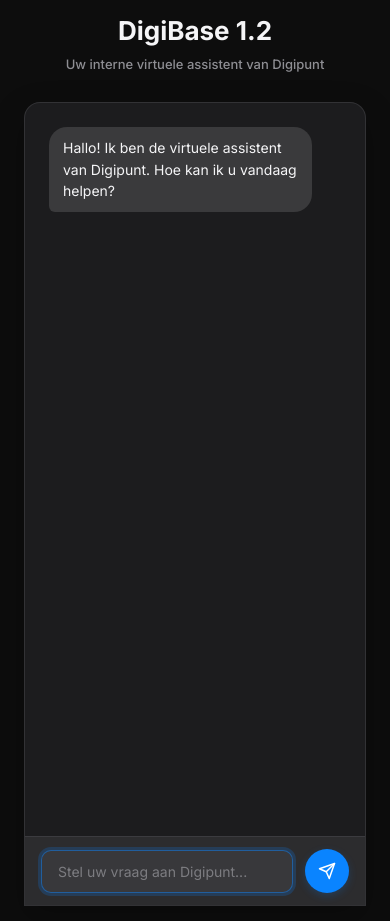
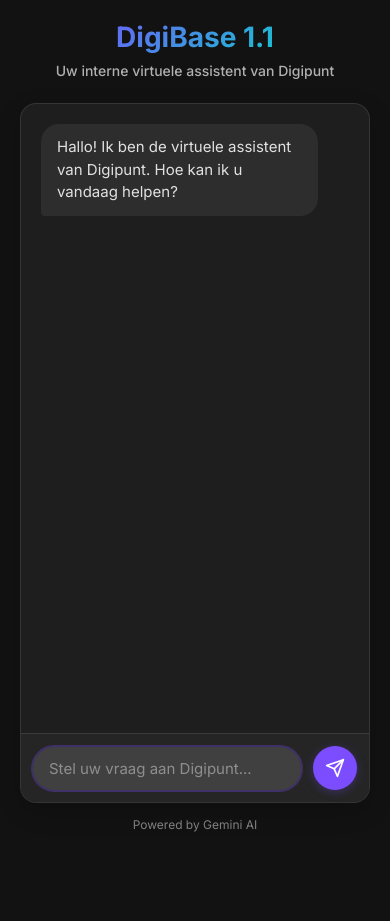
Before and after one commit to FNXBoedie/digibase, a plain HTML site: page index.html in a window 390 px wide. After the commit the page ends 852 px from the top, so only its background shows below. Drawn offline with Linux system fonts and the light colour scheme.

Commit message:
Update index.html

```diff
--- a/index.html
+++ b/index.html
@@ -9,37 +9,28 @@
     <link href="https://fonts.googleapis.com/css2?family=Inter:wght@400;500;600;700&display=swap" rel="stylesheet">
     <style>
         :root {
-            --background: #0d0d0d;
-            --surface: #1c1c1e;
-            --surface-variant: #2c2c2e;
-            --primary: #0A84FF;
-            --primary-variant: #0073e6;
-            --secondary: #30D158; /* Apple Green for status */
-            --text-primary: #F5F5F7;
-            --text-secondary: #8e8e93;
-            --border: rgba(84, 84, 88, 0.4);
-            --shadow: 0 12px 32px rgba(0, 0, 0, 0.25);
-            --user-message-bg: var(--primary);
-            --bot-message-bg: #3A3A3C;
-            --input-bg: #2c2c2e; /* Slightly darker than surface-variant for subtle depth */
-            --input-bg-focus: #38383b;
-            --warning-text: #FF3B30; /* Apple Red */
-
-            --container-width: 900px;
-            --border-radius-container: 16px;
-            --border-radius-message: 18px;
-            --border-radius-message-tail: 6px;
-            --border-radius-input: 10px; /* Sharper input field */
-
-            /* RGB values for rgba usage with primary color */
-            --rgb-primary: 10, 132, 255;
+            --background: #121212;
+            --surface: #1e1e1e;
+            --surface-variant: #252525;
+            --primary: #7c4dff;
+            --primary-variant: #6736f0;
+            --secondary: #03dac6;
+            --text-primary: #e1e1e1;
+            --text-secondary: #b0b0b0;
+            --border: rgba(255, 255, 255, 0.1);
+            --shadow: 0 8px 24px rgba(0, 0, 0, 0.2);
+            --user-message: #7c4dff;
+            --bot-message: #2d2d2d;
+            --container-width: 1000px;
+            --border-radius: 16px;
+            --input-radius: 24px;
         }
 
         * {
             margin: 0;
             padding: 0;
             box-sizing: border-box;
-            font-family: 'Inter', -apple-system, BlinkMacSystemFont, "Segoe UI", Roboto, Oxygen-Sans, Ubuntu, Cantarell, "Helvetica Neue", sans-serif;
+            font-family: 'Inter', -apple-system, BlinkMacSystemFont, sans-serif;
         }
 
         body {
@@ -51,24 +42,25 @@
             align-items: center;
             justify-content: center;
             padding: 20px;
-            -webkit-font-smoothing: antialiased;
-            -moz-osx-font-smoothing: grayscale;
         }
 
         #appHeader {
             text-align: center;
-            margin-bottom: 30px; /* Increased margin */
+            margin-bottom: 24px;
         }
 
         #appHeader h1 {
-            font-size: 34px; /* Slightly larger */
+            font-size: 32px;
             font-weight: 700;
-            color: var(--text-primary); /* Solid color */
-            margin-bottom: 10px;
+            background: linear-gradient(135deg, var(--primary) 0%, var(--secondary) 100%);
+            -webkit-background-clip: text;
+            background-clip: text;
+            -webkit-text-fill-color: transparent;
+            margin-bottom: 8px;
         }
 
         #appHeader p {
-            font-size: 15px; /* Slightly larger */
+            font-size: 14px;
             color: var(--text-secondary);
             font-weight: 500;
         }
@@ -79,18 +71,19 @@
             height: 75vh;
             max-height: 700px;
             background-color: var(--surface);
-            border-radius: var(--border-radius-container);
+            border-radius: var(--border-radius);
             box-shadow: var(--shadow);
             display: flex;
             flex-direction: column;
             overflow: hidden;
             position: relative;
+            backdrop-filter: blur(10px);
             border: 1px solid var(--border);
         }
 
         #fileLoadSection {
-            padding: 16px 20px;
-            background-color: var(--surface-variant); /* More neutral */
+            padding: 16px;
+            background-color: rgba(124, 77, 255, 0.08);
             text-align: center;
             border-bottom: 1px solid var(--border);
         }
@@ -102,19 +95,19 @@
         }
 
         .warning {
-            color: var(--warning-text);
+            color: #FF453A;
             font-weight: 600;
         }
 
         #chatbox {
             flex: 1;
             overflow-y: auto;
-            padding: 24px; /* Increased padding */
+            padding: 20px;
             scroll-behavior: smooth;
         }
 
         #chatbox::-webkit-scrollbar {
-            width: 8px;
+            width: 6px;
         }
 
         #chatbox::-webkit-scrollbar-track {
@@ -122,20 +115,20 @@
         }
 
         #chatbox::-webkit-scrollbar-thumb {
-            background-color: rgba(255, 255, 255, 0.15);
-            border-radius: 4px;
+            background-color: rgba(255, 255, 255, 0.1);
+            border-radius: 6px;
         }
 
         #chatbox::-webkit-scrollbar-thumb:hover {
-            background-color: rgba(255, 255, 255, 0.25);
+            background-color: rgba(255, 255, 255, 0.2);
         }
 
         .message {
             max-width: 80%;
-            padding: 12px 18px; /* Adjusted padding */
-            border-radius: var(--border-radius-message);
-            margin-bottom: 14px; /* Increased margin */
-            line-height: 1.55; /* Improved line height */
+            padding: 12px 16px;
+            border-radius: 18px;
+            margin-bottom: 12px;
+            line-height: 1.5;
             word-wrap: break-word;
             font-size: 15px;
             position: relative;
@@ -148,21 +141,21 @@
         }
 
         .user {
-            background-color: var(--user-message-bg);
+            background-color: var(--user-message);
             color: white;
             margin-left: auto;
-            border-bottom-right-radius: var(--border-radius-message-tail);
+            border-bottom-right-radius: 4px;
         }
 
         .bot {
-            background-color: var(--bot-message-bg);
+            background-color: var(--bot-message);
             color: var(--text-primary);
             margin-right: auto;
-            border-bottom-left-radius: var(--border-radius-message-tail);
+            border-bottom-left-radius: 4px;
         }
 
         .bot.thinking {
-            background-color: rgba(58, 58, 60, 0.8); /* Based on --bot-message-bg */
+            background-color: rgba(45, 45, 45, 0.7);
             position: relative;
             overflow: hidden;
         }
@@ -172,7 +165,7 @@
             position: absolute;
             bottom: 0;
             left: 0;
-            height: 3px; /* Slightly thicker bar */
+            height: 2px;
             width: 50%;
             background: linear-gradient(90deg, transparent, var(--secondary), transparent);
             animation: loadingBar 1.5s infinite;
@@ -184,7 +177,7 @@
         }
 
         #chatInputSection {
-            padding: 16px 24px; /* Adjusted padding */
+            padding: 16px 20px;
             background-color: var(--surface-variant);
             display: flex;
             align-items: center;
@@ -193,25 +186,24 @@
 
         #userInput {
             flex: 1;
-            background-color: var(--input-bg);
-            border: 1px solid transparent; /* Start with transparent border */
+            background-color: rgba(255, 255, 255, 0.08);
+            border: none;
             color: var(--text-primary);
             padding: 14px 20px;
-            border-radius: var(--border-radius-input);
+            border-radius: var(--input-radius);
             font-size: 15px;
             outline: none;
-            transition: background-color 0.2s ease, border-color 0.2s ease, box-shadow 0.2s ease;
+            transition: background-color 0.2s ease;
         }
 
         #userInput::placeholder {
             color: var(--text-secondary);
-            opacity: 0.8;
+            opacity: 0.7;
         }
 
         #userInput:focus {
-            background-color: var(--input-bg-focus);
-            border-color: rgba(var(--rgb-primary), 0.5); /* Subtle border on focus */
-            box-shadow: 0 0 0 3px rgba(var(--rgb-primary), 0.2); /* Focus ring */
+            background-color: rgba(255, 255, 255, 0.12);
+            box-shadow: 0 0 0 2px rgba(124, 77, 255, 0.3);
         }
 
         #sendButton {
@@ -220,34 +212,27 @@
             border: none;
             width: 48px;
             height: 48px;
-            border-radius: 50%; /* Perfect circle */
+            border-radius: 50%;
             margin-left: 12px;
             cursor: pointer;
             display: flex;
             align-items: center;
             justify-content: center;
-            transition: background-color 0.2s ease, transform 0.15s ease, box-shadow 0.2s ease;
-            box-shadow: 0 3px 8px rgba(var(--rgb-primary), 0.2);
+            transition: all 0.2s ease;
+            box-shadow: 0 2px 10px rgba(124, 77, 255, 0.3);
         }
 
         #sendButton:hover {
             background-color: var(--primary-variant);
-            transform: translateY(-1px);
-            box-shadow: 0 5px 12px rgba(var(--rgb-primary), 0.25);
+            transform: scale(1.05);
         }
 
         #sendButton:active {
-            transform: translateY(0px) scale(0.96);
-            box-shadow: 0 2px 6px rgba(var(--rgb-primary), 0.2);
-        }
-
-        #sendButton svg {
-            width: 20px;
-            height: 20px;
+            transform: scale(0.95);
         }
 
         .powered-by {
-            margin-top: 20px; /* Increased margin */
+            margin-top: 14px;
             font-size: 12px;
             color: var(--text-secondary);
             text-align: center;
@@ -260,58 +245,36 @@
         }
 
         /* Responsive adjustments */
-        @media (max-width: 920px) { /* Adjusted breakpoint for wider container */
-             #chatContainer {
+        @media (max-width: 768px) {
+            #chatContainer {
                 height: 80vh;
-                max-width: 95%;
             }
-        }
 
-        @media (max-width: 768px) {
             .message {
                 max-width: 90%;
-            }
-             #appHeader h1 {
-                font-size: 30px;
-            }
-            #appHeader p {
-                font-size: 14px;
             }
         }
 
         @media (max-width: 480px) {
-            body {
-                padding: 15px;
+            #appHeader h1 {
+                font-size: 28px;
             }
-            #appHeader h1 {
-                font-size: 26px;
+
+            #chatContainer {
+                height: 85vh;
             }
-            #appHeader p {
-                font-size: 13px;
+
+            #chatInputSection {
+                padding: 12px;
             }
-            #chatContainer {
-                height: calc(100vh - 40px); /* Adjust for full height on mobile */
-                max-height: none;
-                border-radius: var(--border-radius-container) var(--border-radius-container) 0 0; /* Top radius only if full height */
-            }
-             #chatInputSection {
+
+            #userInput {
                 padding: 12px 16px;
             }
-            #userInput {
-                padding: 12px 16px;
-                font-size: 14px;
-            }
+
             #sendButton {
                 width: 44px;
                 height: 44px;
-            }
-            #sendButton svg {
-                width: 18px;
-                height: 18px;
-            }
-            .message {
-                font-size: 14px;
-                padding: 10px 14px;
             }
         }
     </style>
@@ -319,7 +282,7 @@
 <body>
 
 <div id="appHeader">
-    <h1>DigiBase 1.2</h1>
+    <h1>DigiBase 1.1</h1>
     <p>Uw interne virtuele assistent van Digipunt</p>
 </div>
 
@@ -333,7 +296,7 @@
     <div id="chatInputSection">
         <input type="text" id="userInput" placeholder="Stel uw vraag aan Digipunt...">
         <button id="sendButton" onclick="sendMessage()" aria-label="Verstuur bericht">
-            <svg width="24" height="24" viewBox="0 0 24 24" fill="none" xmlns="http://www.w3.org/2000/svg">
+            <svg width="20" height="20" viewBox="0 0 24 24" fill="none" xmlns="http://www.w3.org/2000/svg">
                 <path d="M22 2L11 13" stroke="currentColor" stroke-width="2" stroke-linecap="round" stroke-linejoin="round"/>
                 <path d="M22 2L15 22L11 13L2 9L22 2Z" stroke="currentColor" stroke-width="2" stroke-linecap="round" stroke-linejoin="round"/>
             </svg>
@@ -341,7 +304,7 @@
     </div>
 </div>
 
-
+<div class="powered-by">Powered by Gemini AI</div>
 
 <script>
     // --- CONFIGURATIE ---
@@ -417,7 +380,7 @@
         });
 
         relevantChunksWithScores.sort((a, b) => b.score - a.score);
-        const topChunks = relevantChunksWithScores.slice(0, 4).map(item => item.chunk); // Iets meer context
+        const topChunks = relevantChunksWithScores.slice(0, 6).map(item => item.chunk); // Iets meer context
         return topChunks.join("\n\n---\n\n");
     }
 
@@ -446,9 +409,14 @@
 Je bent een behulpzame en vriendelijke virtuele assistent voor Digipunt, een organisatie in België.
 Je spreekt altijd in het Nederlands (Vlaams).
 Beantwoord de vraag van de gebruiker UITSLUITEND op basis van de volgende informatie.
+Vermijd onnodige begroetingen zoals 'Hallo' of 'Dag' in je antwoorden na de eerste interactie; ga direct over tot het beantwoorden van de vraag. Focus op het geven van het antwoord.
 Als de informatie niet aanwezig is in de context, geef dan duidelijk aan dat je die specifieke informatie niet hebt gevonden in de verstrekte documenten.
-Speculeer niet en verzin geen antwoorden. Wees beknopt en professioneel, maar vriendelijk.
+Speculeer niet en verzin geen antwoorden. Wees beknopt en professioneel.
 Antwoord alsof je namens Digipunt spreekt. Gebruik "wij" of "Digipunt" waar gepast.
+
+BELANGRIJK:
+- Bij vragen die een vergelijking vereisen (zoals 'laatste', 'oudste', 'meeste'), analyseer alle relevante data in de context zorgvuldig voordat je antwoordt. Datums zijn in DD-MM-YYYY formaat.
+- Als de gebruiker om een lijst vraagt en de context bevat de gegevens in een lijstformaat, presenteer die lijst dan.
 
 Bedrijfsinformatie Context:
 --- START VAN CONTEXT ---
@@ -561,7 +529,6 @@ Antwoord (in het Nederlands/Vlaams):
     // --- INITIALISATIE ---
     window.onload = () => {
         if (!GEMINI_API_KEY || GEMINI_API_KEY === "YOUR_GEMINI_API_KEY_HERE" || GEMINI_API_KEY.startsWith("AIzaSyB04OBGNKEWmZp1WSvgAjjDzYMe9SGE_fU")) {
-             // Updated the check to cover both placeholder values accurately
             loadStatus.innerHTML = `Welkom! <span class="warning">Configureer a.u.b. uw Gemini API Key in het script. De huidige key is een placeholder.</span>`;
         } else {
             loadDataFromUrl(); // Automatisch data laden
```
